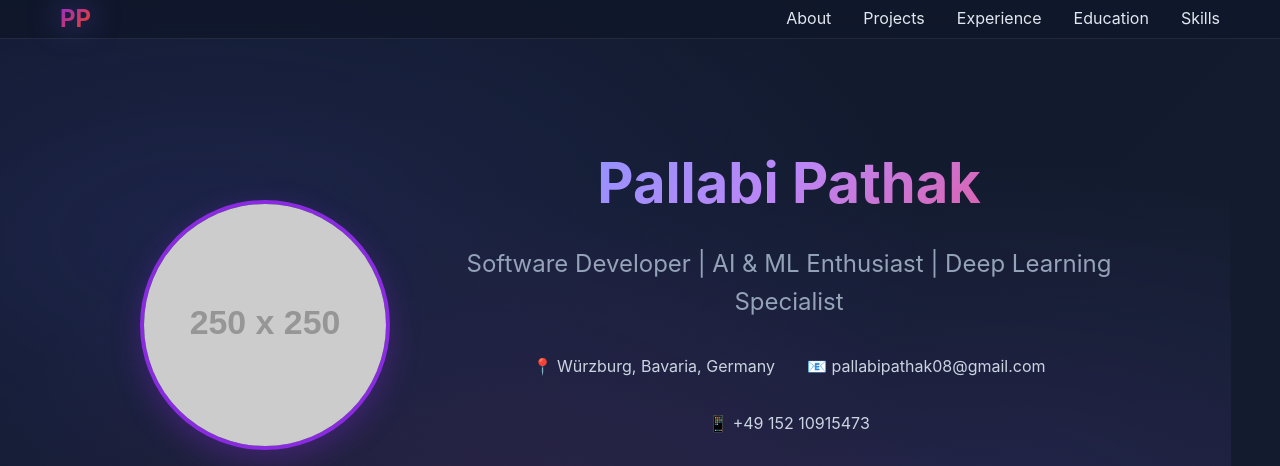
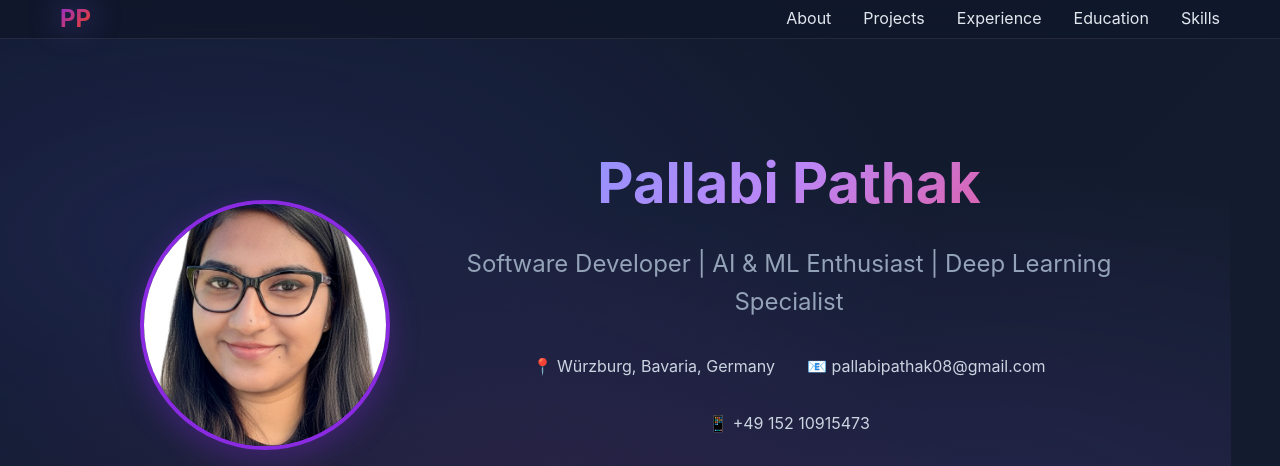
Before and after one commit to pallabi1608/pallabi1608.github.io, a plain HTML site: page index.html in a window 1280 px wide. Shown: the top 466 px of the page. Drawn offline with Linux system fonts and the light colour scheme; placeholder pictures from the web are drawn by us.

Commit message:
Added profile photo

```diff
--- a/index.html
+++ b/index.html
@@ -219,7 +219,7 @@
         <div class="container">
             <div class="hero-content">
                 <div class="hero-image">
-                    <img src="https://via.placeholder.com/250x250/8a2be2/ffffff?text=PP" alt="Pallabi Pathak" class="profile-image">
+                    <img src="images/my_photo.jpg" alt="Pallabi Pathak" class="profile-image">
                 </div>
                 <div class="hero-text">
                     <h1>Pallabi Pathak</h1>
```
Also changed, not shown: images/my_photo.jpg (added).
